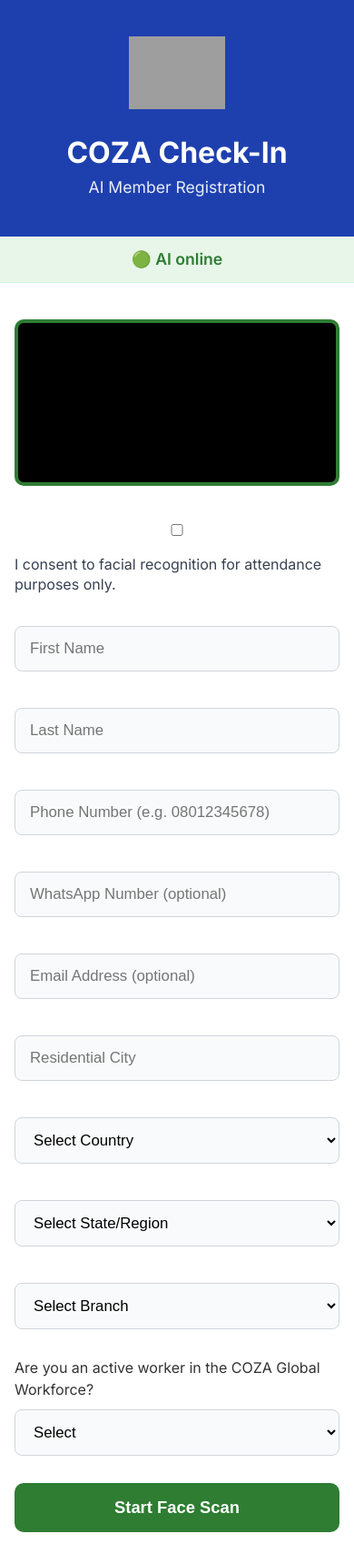
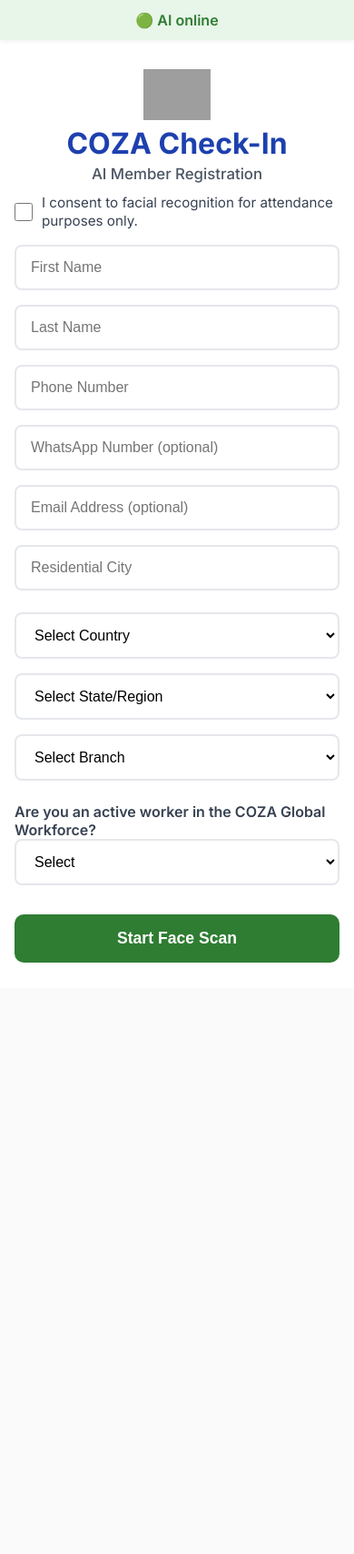
Before and after one commit to tmeinvestor-cpu/church-registration-portal, a Flask app: page / in a window 390 px wide. Shown: the whole page at 91% size. After the commit the page ends 1058 px from the top, so only its background shows below. Run offline with Flask 3, Linux system fonts and the light colour scheme; grey boxes are pictures that could not be loaded.

Commit message:
Update register.html

```diff
--- a/portal/templates/register.html
+++ b/portal/templates/register.html
@@ -4,7 +4,6 @@
     <meta charset="UTF-8">
     <meta name="viewport" content="width=device-width, initial-scale=1.0">
     <title>COZA Check-In</title>
-    <link rel="stylesheet" href="/static/css/style.css">
     <link href="https://fonts.googleapis.com/css2?family=Inter:wght@400;500;600;700&display=swap" rel="stylesheet">
     <style>
         * {
@@ -12,217 +11,323 @@
             margin: 0;
             padding: 0;
         }
+
         body {
             font-family: 'Inter', system-ui, -apple-system, sans-serif;
             background: #f8fafc;
+            color: #1f2937;
             min-height: 100vh;
+        }
+
+        /* AI Status Bar - Full Width across top */
+        #ai-status {
+            width: 100%;
+            text-align: center;
+            font-weight: 600;
+            font-size: 1rem;
+            padding: 12px 16px;
+            background: #ecfdf5;
+            color: #065f46;
+            position: sticky;
+            top: 0;
+            z-index: 100;
+            box-shadow: 0 2px 4px rgba(0,0,0,0.05);
+        }
+
+        /* Main Container - Desktop uses full width, mobile centered */
+        .container {
+            width: 100%;
+            background: white;
+            min-height: calc(100vh - 48px);
+        }
+
+        /* Desktop Layout: Split screen */
+        @media (min-width: 1024px) {
+            .container {
+                display: grid;
+                grid-template-columns: 1fr 1fr;
+                gap: 0;
+                max-width: 100%;
+                padding: 0;
+            }
+
+            .left-panel {
+                padding: 48px 64px;
+                background: linear-gradient(135deg, #1e40af 0%, #3b82f6 100%);
+                color: white;
                 display: flex;
                 flex-direction: column;
+                justify-content: center;
+                align-items: center;
+                text-align: center;
             }
-        .hero {
-            background: #1e40af;
+
+            .right-panel {
+                padding: 48px 64px;
+                overflow-y: auto;
+                max-height: calc(100vh - 48px);
+            }
+
+            .main-title {
+                font-size: 3.5rem;
+                font-weight: 700;
+                margin-bottom: 16px;
+                line-height: 1.1;
                 color: white;
-            padding: 40px 20px;
+            }
+
+            .subtitle {
+                font-size: 1.5rem;
+                margin-bottom: 32px;
+                opacity: 0.95;
+                color: white;
+            }
+
+            .header img {
+                height: 120px;
+                width: auto;
+                margin-bottom: 48px;
+                filter: brightness(0) invert(1);
+            }
+
+            #video {
+                width: 100%;
+                max-width: 400px;
+                border-radius: 16px;
+                box-shadow: 0 8px 32px rgba(0,0,0,0.2);
+            }
+        }
+
+        /* Mobile Layout: Stacked */
+        @media (max-width: 1023px) {
+            .container {
+                padding: 16px;
+                max-width: 480px;
+                margin: 0 auto;
+            }
+
+            .left-panel {
+                display: none; /* Hide decorative panel on mobile */
+            }
+
+            .right-panel {
+                padding: 0;
+            }
+
+            .header {
+                display: flex;
+                justify-content: center;
+                padding: 16px 0 8px;
+            }
+
+            .header img {
+                height: 56px;
+                width: auto;
+            }
+
+            .main-title {
+                font-size: 2rem;
+                font-weight: 700;
+                color: #1e40af;
                 text-align: center;
-            flex: 1;
+                margin-bottom: 6px;
+                line-height: 1.1;
             }
-        .hero-logo {
+
+            .subtitle {
+                font-size: 1.05rem;
+                color: #4b5563;
+                text-align: center;
+                margin-bottom: 12px;
+                font-weight: 500;
+            }
+
+            #video {
+                display: none; /* Hide camera preview on mobile to save space */
+            }
+        }
+
+        /* Form Elements */
+        .form-section {
             margin-bottom: 24px;
         }
-        .hero-logo img {
-            height: 80px;
-            width: auto;
+
+        .form-group {
+            margin-bottom: 16px;
         }
-        .hero-title {
-            font-size: clamp(2rem, 6vw, 3.5rem);
-            font-weight: 700;
-            margin-bottom: 8px;
-            line-height: 1.1;
-        }
-        .hero-subtitle {
-            font-size: clamp(1.1rem, 3.5vw, 1.4rem);
-            opacity: 0.9;
-            font-weight: 400;
-        }
-        .main-content {
-            flex: 1;
-            display: flex;
-            flex-direction: column;
-            background: white;
-        }
-        .ai-status {
-            background: #ecfdf5;
-            color: #065f46;
-            font-weight: 600;
-            text-align: center;
-            padding: 12px;
-            font-size: 1.1rem;
-            border-bottom: 1px solid #d1fae5;
-        }
-        .form-wrapper {
-            max-width: 480px;
-            width: 100%;
-            margin: 0 auto;
-            padding: 32px 20px;
-        }
-        .form-group {
-            margin-bottom: 20px;
-        }
+
         input, select {
             width: 100%;
             padding: 14px 16px;
-            font-size: 1.05rem;
-            border: 1px solid #d1d5db;
+            font-size: 1rem;
+            border: 2px solid #e5e7eb;
             border-radius: 8px;
-            background: #f9fafb;
+            background: white;
+            transition: all 0.2s;
         }
+
         input:focus, select:focus {
             border-color: #3b82f6;
             outline: none;
-            box-shadow: 0 0 0 3px rgba(59, 130, 246, 0.15);
+            box-shadow: 0 0 0 3px rgba(59, 130, 246, 0.1);
         }
-        .consent-wrapper {
+
+        /* Consent - Compact spacing */
+        label.consent {
             display: flex;
-            align-items: flex-start;
+            align-items: center;
             gap: 10px;
-            margin: 24px 0 32px;
+            margin: 12px 0 16px;
+            font-size: 0.95rem;
+            line-height: 1.3;
+            color: #374151;
         }
-        .consent-wrapper input {
-            margin-top: 4px;
-            flex-shrink: 0;
+
+        label.consent input[type="checkbox"] {
+            width: 20px;
+            height: 20px;
+            min-width: 20px;
+            cursor: pointer;
+            margin: 0;
         }
-        .consent-wrapper label {
-            font-size: 1rem;
-            line-height: 1.4;
-            color: #374151;
-            flex: 1;
-        }
+
+        /* Button */
         button#startScan {
             width: 100%;
             padding: 16px;
-            font-size: 1.15rem;
+            font-size: 1.1rem;
             font-weight: 600;
             background: #2e7d32;
             color: white;
             border: none;
             border-radius: 10px;
             cursor: pointer;
+            transition: background 0.2s;
+            margin-top: 8px;
         }
+
+        button#startScan:hover:not(:disabled) {
+            background: #1b5e20;
+        }
+
         button#startScan:disabled {
             background: #9ca3af;
             cursor: not-allowed;
         }
+
+        #status {
+            text-align: center;
+            margin-top: 12px;
+            font-size: 0.95rem;
+            color: #6b7280;
+        }
+
+        /* Success Screen */
         #successBox {
             text-align: center;
-            padding: 60px 24px;
-            background: white;
-            max-width: 480px;
-            margin: 0 auto;
-            flex: 1;
+            padding: 64px 24px;
+            display: flex;
+            flex-direction: column;
+            align-items: center;
+            justify-content: center;
+            min-height: calc(100vh - 48px);
         }
+
         #successBox .checkmark {
-            font-size: 6rem;
+            font-size: 5rem;
             color: #2e7d32;
             margin-bottom: 24px;
+            animation: scaleIn 0.5s ease-out;
         }
+
+        @keyframes scaleIn {
+            from { transform: scale(0); }
+            to { transform: scale(1); }
+        }
+
         #successBox h1 {
             color: #2e7d32;
             font-size: 2.2rem;
             margin-bottom: 16px;
+            font-weight: 700;
         }
+
+        #successBox p {
+            font-size: 1.1rem;
+            color: #4b5563;
+            margin-bottom: 12px;
+        }
+
         #countdown {
-            font-size: 1.15rem;
+            font-size: 1.2rem;
             font-weight: 600;
             color: #1e40af;
             margin: 24px 0;
         }
+
         #successBox button {
             padding: 16px 48px;
-            font-size: 1.15rem;
+            font-size: 1.1rem;
             background: #2e7d32;
             color: white;
             border: none;
             border-radius: 10px;
             cursor: pointer;
+            transition: background 0.2s;
+            margin-top: 16px;
         }
 
-        /* Laptop / large screen – split layout */
-        @media (min-width: 1024px) {
-            body {
-                flex-direction: row;
-            }
-            .hero {
-                width: 45%;
-                padding: 60px 40px;
-                display: flex;
-                flex-direction: column;
-                justify-content: center;
-            }
-            .main-content {
-                width: 55%;
-                flex-direction: column;
-            }
-            .form-wrapper {
-                max-width: 520px;
-                padding: 40px 32px;
-            }
-            .hero-logo img {
-                height: 100px;
-            }
-            .hero-title {
-                font-size: 3.5rem;
-            }
-            .hero-subtitle {
-                font-size: 1.5rem;
-            }
+        #successBox button:hover {
+            background: #1b5e20;
         }
 
-        /* Mobile – stack vertically */
-        @media (max-width: 1023px) {
-            .hero {
-                padding: 40px 20px;
+        /* Hide canvas */
+        #canvas {
+            display: none;
         }
-            .form-wrapper {
-                padding: 24px 16px;
-            }
-            .consent-wrapper {
-                margin: 16px 0 24px;
-            }
-            .ai-status {
-                margin-bottom: 16px;
-            }
+
+        /* Section Labels */
+        .section-label {
+            font-weight: 600;
+            color: #374151;
+            margin-bottom: 12px;
+            font-size: 1rem;
         }
     </style>
 </head>
 <body>
 
-<!-- Hero / Branding Section (left on laptop, top on mobile) -->
-<div class="hero">
-    <div class="hero-logo">
+<!-- AI Status Bar - Full Width -->
+<div id="ai-status">Checking AI availability...</div>
+
+<div class="container" id="formBox">
+    <!-- LEFT PANEL (Desktop Only) -->
+    <div class="left-panel">
+        <div class="header">
             <img src="/static/images/coza-logo.png" alt="COZA Global Logo">
         </div>
-    <h1 class="hero-title">COZA Check-In</h1>
-    <p class="hero-subtitle">AI Member Registration</p>
+        <h1 class="main-title">COZA Check-In</h1>
+        <p class="subtitle">AI Member Registration</p>
+        <video id="video" autoplay playsinline></video>
     </div>
 
-<!-- Form Section (right on laptop, bottom on mobile) -->
-<div class="main-content" id="formBox">
-    <p class="ai-status" id="ai-status">Checking AI availability...</p>
+    <!-- RIGHT PANEL (Form) -->
+    <div class="right-panel">
+        <!-- Mobile Header (Hidden on Desktop) -->
+        <div class="header">
+            <img src="/static/images/coza-logo.png" alt="COZA Global Logo">
+        </div>
+        <h1 class="main-title">COZA Check-In</h1>
+        <p class="subtitle">AI Member Registration</p>
 
-    <div class="form-wrapper">
-        <!-- CAMERA -->
-        <video id="video" autoplay playsinline></video>
-        <canvas id="canvas" hidden></canvas>
+        <!-- Consent - Compact -->
+        <label class="consent">
+            <input type="checkbox" id="consent">
+            <span>I consent to facial recognition for attendance purposes only.</span>
+        </label>
 
-        <!-- CONSENT – left-aligned, tight -->
-        <div class="consent-wrapper">
-            <input type="checkbox" id="consent">
-            <label for="consent">
-                I consent to facial recognition for attendance purposes only.
-            </label>
-        </div>
-
-        <!-- BASIC INFO -->
+        <!-- Personal Information -->
+        <div class="form-section">
             <div class="form-group">
                 <input id="first_name" placeholder="First Name" required>
             </div>
@@ -230,7 +335,7 @@
                 <input id="last_name" placeholder="Last Name" required>
             </div>
             <div class="form-group">
-            <input id="phone" placeholder="Phone Number (e.g. 08012345678)" required>
+                <input id="phone" placeholder="Phone Number" required>
             </div>
             <div class="form-group">
                 <input id="whatsapp" placeholder="WhatsApp Number (optional)">
@@ -241,22 +346,30 @@
             <div class="form-group">
                 <input id="residential_city" placeholder="Residential City">
             </div>
+        </div>
 
-        <!-- LOCATION -->
+        <!-- Location -->
+        <div class="form-section">
             <div class="form-group">
-            <select id="country"><option value="">Select Country</option></select>
+                <select id="country">
+                    <option value="">Select Country</option>
+                </select>
             </div>
             <div class="form-group">
-            <select id="state"><option value="">Select State/Region</option></select>
+                <select id="state">
+                    <option value="">Select State/Region</option>
+                </select>
             </div>
             <div class="form-group">
-            <select id="branch_id"><option value="">Select Branch</option></select>
+                <select id="branch_id">
+                    <option value="">Select Branch</option>
+                </select>
+            </div>
         </div>
 
-        <!-- WORKFORCE -->
-        <label class="consent">
-            Are you an active worker in the COZA Global Workforce?
-        </label>
+        <!-- Workforce -->
+        <div class="form-section">
+            <label class="section-label">Are you an active worker in the COZA Global Workforce?</label>
             <div class="form-group">
                 <select id="is_worker">
                     <option value="">Select</option>
@@ -264,10 +377,12 @@
                     <option value="yes">Yes</option>
                 </select>
             </div>
+        </div>
 
-        <!-- ROLE -->
-        <div id="roleBox" style="display:none" class="form-group">
-            <label>Which best describes your role?</label>
+        <!-- Role (Hidden by default) -->
+        <div id="roleBox" style="display:none" class="form-section">
+            <label class="section-label">Which best describes your role?</label>
+            <div class="form-group">
                 <select id="role">
                     <option value="">Select role</option>
                     <option value="worker">Worker</option>
@@ -277,10 +392,13 @@
                     <option value="pastor">Branch Pastor</option>
                 </select>
             </div>
+        </div>
 
-        <!-- SOP MINISTRY -->
-        <div id="churchBox" style="display:none" class="form-group">
+        <!-- Ministry (Hidden by default) -->
+        <div id="churchBox" style="display:none" class="form-section">
+            <div class="form-group">
                 <input id="ministry_name" placeholder="Name of your ministry / church">
+            </div>
         </div>
 
         <button id="startScan" disabled>Start Face Scan</button>
@@ -288,14 +406,19 @@
     </div>
 </div>
 
-<!-- SUCCESS SCREEN -->
+<!-- Success Screen -->
 <div class="container" id="successBox" style="display:none">
+    <div>
         <div class="checkmark">✅</div>
         <h1>Registration Successful!</h1>
         <p>Thank you for registering with COZA Global.</p>
         <p id="countdown"></p>
         <button onclick="location.reload()">Register Another Person</button>
     </div>
+</div>
+
+<!-- Hidden Canvas -->
+<canvas id="canvas"></canvas>
 
 <script src="/static/js/location.js"></script>
 <script src="/static/js/register.js"></script>
```
Lines whose indentation alone changed are shown as unchanged.
